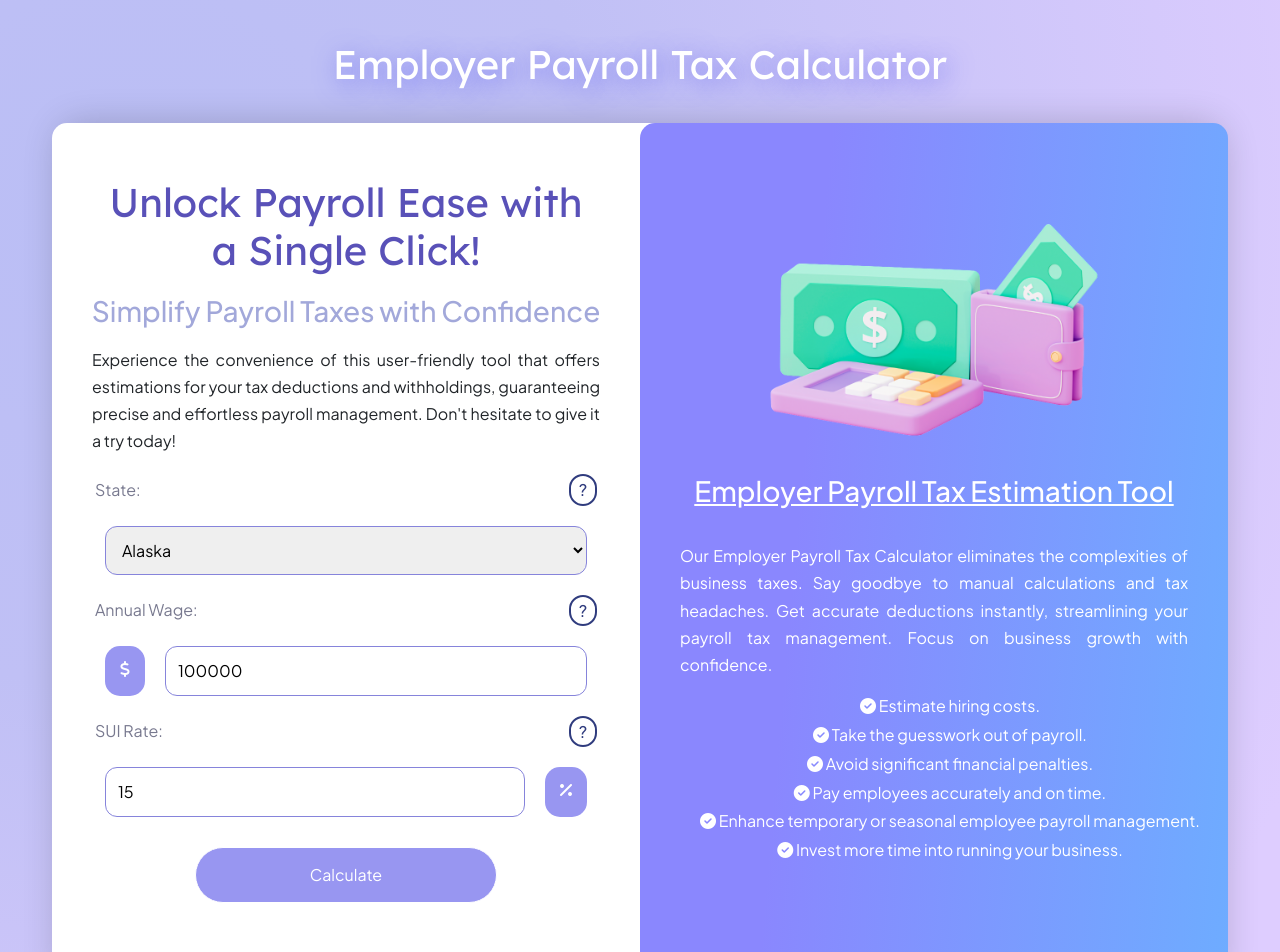
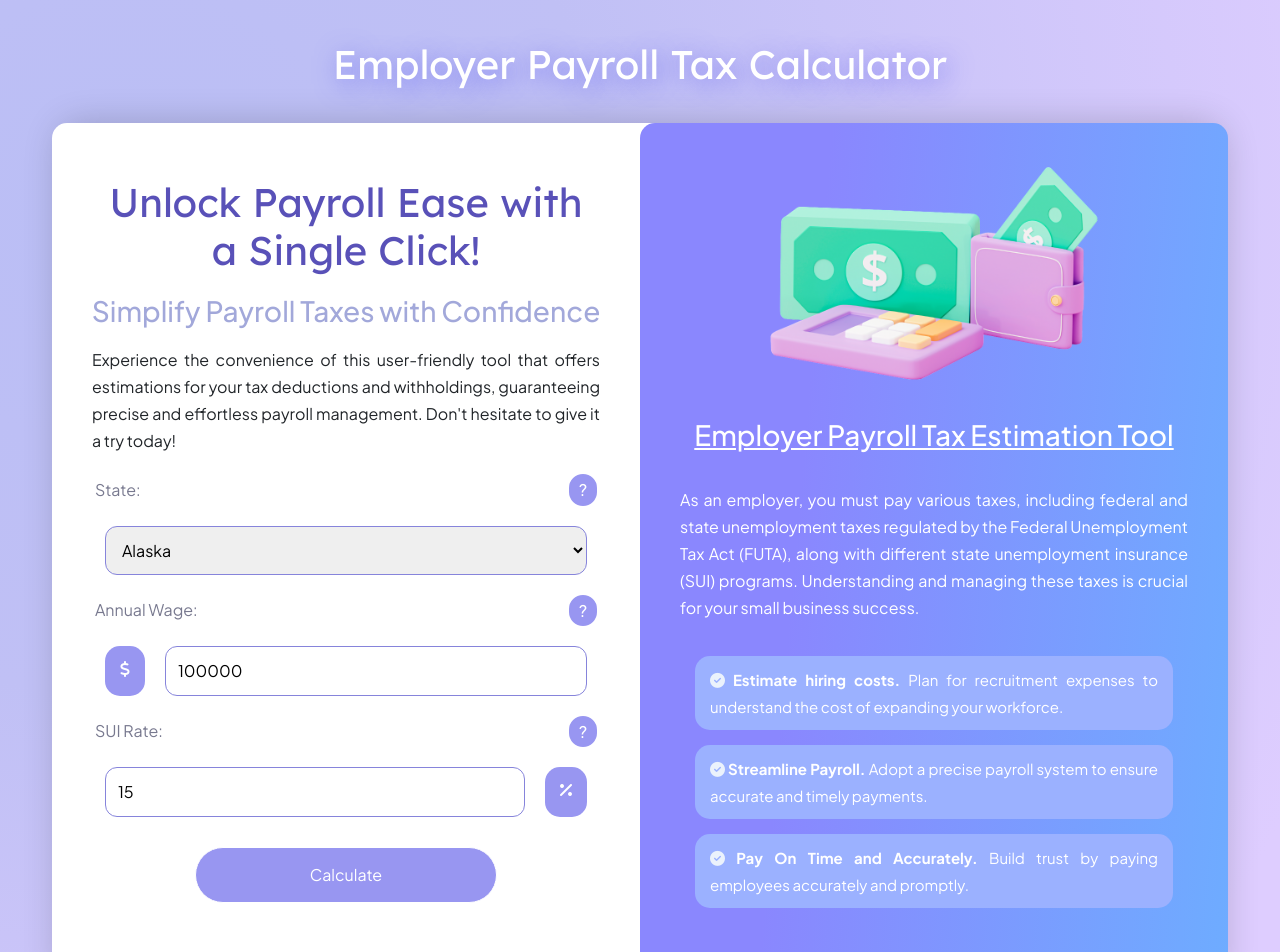
Before and after one commit to MarianaTellezR/employer-payroll-tax-calculator-mariana-tellez, a React (Create React App) app: page / in a window 1280 px wide. Shown: the top 952 px of the page. Built offline with nearby package versions, Linux system fonts and the light colour scheme.

Commit message:
Improved styling

```diff
--- a/src/App.css
+++ b/src/App.css
@@ -27,6 +27,7 @@ font-family: 'Plus Jakarta Sans', sans-serif;
   padding: 20px;
   color: white;
   font-weight: 500;
+  margin: 10px 15px;
 }
 
 .App footer a {
--- a/src/Noresults.css
+++ b/src/Noresults.css
@@ -14,12 +14,20 @@
 }
 .Noresults ul {
   list-style: none;
-    text-align: center;
+  text-align: justify;
   color: white;
+  padding-left: 0px;
+  margin: 10px 25px;
+  padding: 5px;
 }
 .Noresults li {
   line-height: 1.8;
+  background-color: #9bb1ff;
+  margin: 15px 10px;
+  padding: 10px 15px;
+  border-radius: 15px;
+  font-size: 15px;
 }
 .Noresults i {
-    color: white;
+  color: rgb(235, 242, 252);
 }
--- a/src/Noresults.js
+++ b/src/Noresults.js
@@ -11,35 +11,29 @@ export default function Noresults() {
       />
       <h3>Employer Payroll Tax Estimation Tool</h3>
       <p>
-        Our Employer Payroll Tax Calculator eliminates the complexities of
-        business taxes. Say goodbye to manual calculations and tax headaches.
-        Get accurate deductions instantly, streamlining your payroll tax
-        management. Focus on business growth with confidence.
+        As an employer, you must pay various taxes, including federal and state
+        unemployment taxes regulated by the Federal Unemployment Tax Act (FUTA),
+        along with different state unemployment insurance (SUI) programs.
+        Understanding and managing these taxes is crucial for your small
+        business success.
       </p>
 
       <ul>
         <li>
-          <i className="fa-solid fa-circle-check"></i>  Estimate hiring costs.
+          <i className="fa-solid fa-circle-check"></i>{" "}
+          <strong>Estimate hiring costs.</strong>{" "}
+          Plan for recruitment expenses to understand the cost of expanding your
+          workforce.
         </li>
         <li>
-          <i className="fa-solid fa-circle-check"></i>  Take the guesswork out of
-          payroll.
+          <i className="fa-solid fa-circle-check"></i>{" "}
+          <strong>Streamline Payroll.</strong>{" "}
+          Adopt a precise payroll system to ensure accurate and timely payments.
         </li>
         <li>
-          <i className="fa-solid fa-circle-check"></i>  Avoid significant financial
-          penalties.
-        </li>
-        <li>
-          <i className="fa-solid fa-circle-check"></i>  Pay employees accurately and
-          on time.
-        </li>
-        <li>
-          <i className="fa-solid fa-circle-check"></i>  Enhance temporary or
-          seasonal employee payroll management.
-        </li>
-        <li>
-          <i className="fa-solid fa-circle-check"></i>  Invest more time into running
-          your business.
+          <i className="fa-solid fa-circle-check"></i>{" "}
+          <strong>Pay On Time and Accurately.</strong>{" "}
+          Build trust by paying employees accurately and promptly.
         </li>
       </ul>
     </div>
--- a/src/Payroll.css
+++ b/src/Payroll.css
@@ -27,10 +27,10 @@
 }
 
 .Payroll .more-info {
-  background-color: white;
-  color: #303c7e;
+  background-color: #9896f1;
+  color: white;
   border-radius: 30px;
-  border: 2px solid #303c7e;
+  border: 2px solid #9896f1;
   transition: all 125ms ease-in-out;
   margin-right: 0px;
   padding: 0px 8px;
@@ -38,8 +38,8 @@
 }
 
 .Payroll .more-info:hover {
-  background-color: #303c7e;
-  color: white;
+  background-color: white;
+  color: #9896f1;
 }
 
 .Payroll .payroll-left {
```
Lines whose indentation alone changed are shown as unchanged.
